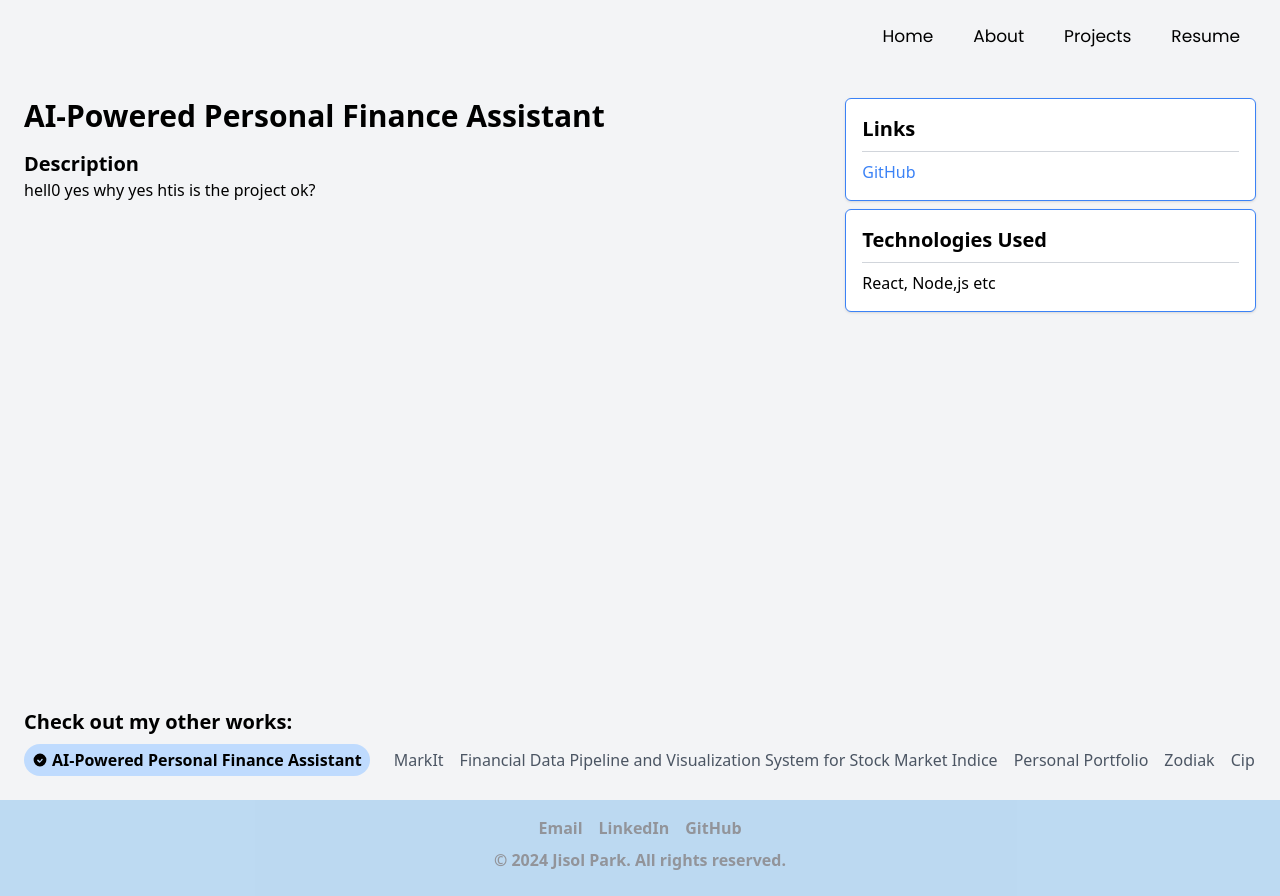
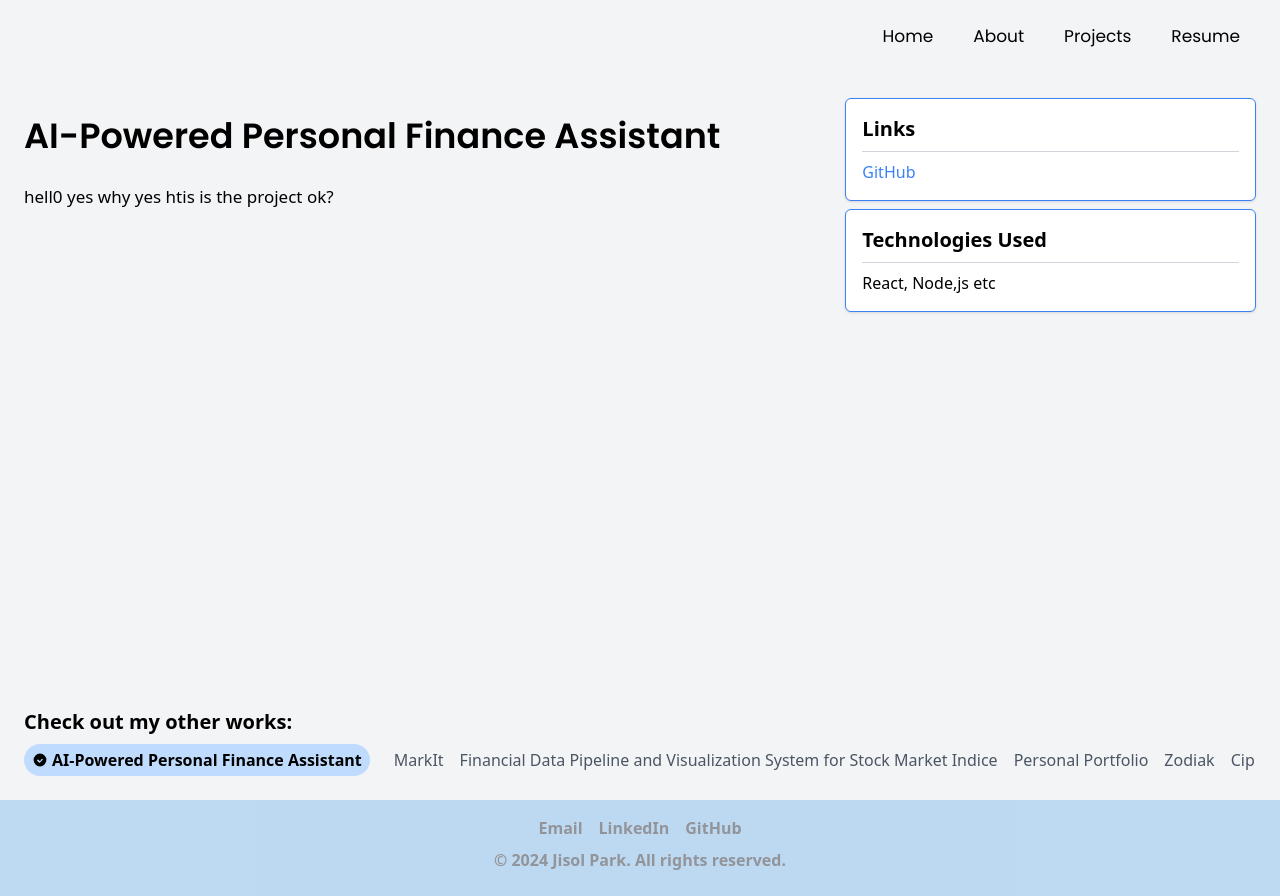
Before and after one commit to Jisolp/portfolio, a React (Vite) app: page /projects/Finassist in a window 1280 px wide. Built offline with nearby package versions, Linux system fonts and the light colour scheme.

Commit message:
finished up projectdetail page

```diff
--- a/src/components/ProjectDetail.jsx
+++ b/src/components/ProjectDetail.jsx
@@ -2,6 +2,7 @@ import React from 'react';
 import { useParams, Link } from 'react-router-dom';
 import { projectsLink } from '../constants';
 import NavBar from './NavBar';
+import styles from '../style';
 
 const ProjectDetail = () => {
   const { id } = useParams();
@@ -18,10 +19,8 @@ const ProjectDetail = () => {
       {/* Main content area */}
       <div className="flex flex-col lg:flex-row flex-1 p-6">
         <div className="flex-1">
-          <h1 className="text-3xl font-semibold mb-4">{project.title}</h1>
-
-          <h2 className="mt-4 text-xl font-semibold">Description</h2>
-          <p>{project.description || "No description available."}</p>
+          <h1 className={`${styles.heading1} mb-2`}>{project.title}</h1>
+          <p className={`${styles.paragraph}`}>{project.description || "No description available."}</p>
         </div>
 
         {/* Link Boxes */}
--- a/src/style.js
+++ b/src/style.js
@@ -3,7 +3,7 @@ const styles = {
 
     heading1: "font-poppins font-semibold xs:text-[35px] text-[30px] text-black xs:leading-[76.8px] leading-[66.8px] w-full",
 
-    heading2: "font-poppins font-semibold xs:text-[30px] text-[35px] text-black xs:leading-[76.8px] leading-[66.8px] w-full",
+    heading2: "font-poppins xs:text-[23px] text-[23px] text-black xs:leading-[76.8px] leading-[66.8px] w-full",
 
     paragraph: "font-sans font-normal text-dimWhite text-[17px] leading-[30.8px]",
 
```
